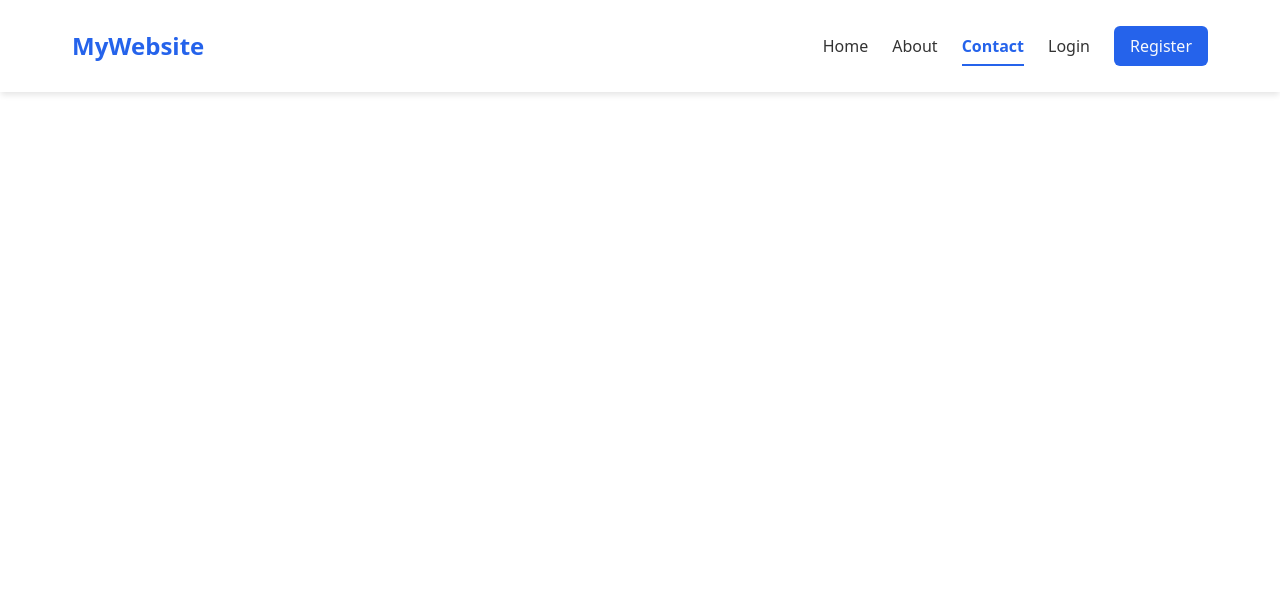
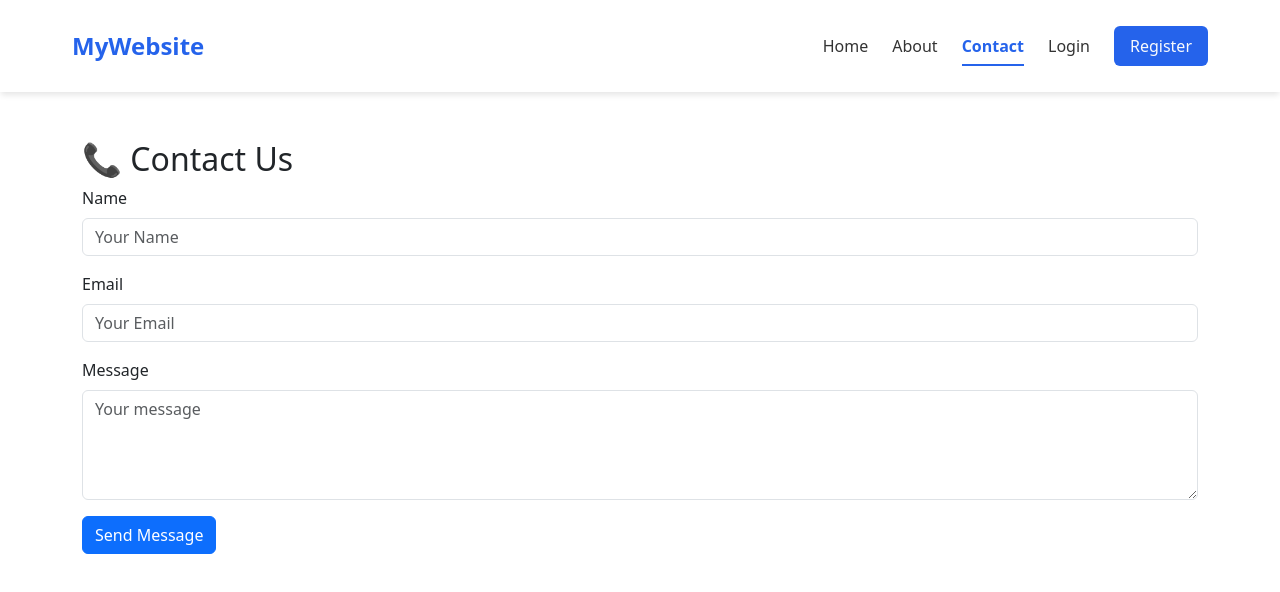
Before and after one commit to esteham/employee-management-system, a React (Vite) app in the folder frontend/: page /Contact in a window 1280 px wide. Shown: the top 592 px of the page. Built offline with nearby package versions, Linux system fonts and the light colour scheme.

Commit message:
create about and contact page and modify also home page style

```diff
--- a/frontend/src/App.jsx
+++ b/frontend/src/App.jsx
@@ -7,7 +7,9 @@ import './index.css';
 import './assets/css/header.css';
 import Header from './components/Header';
 import Home from './components/Home';
-import LoginFetch from './pages/LoginFetch'
+import About from './components/About';
+import Contact from './components/Contact';
+import LoginFetch from './pages/LoginFetch';
 import HrDashboard from './pages/Dashboard/HrDashboard';
 import AdminDashboard from './pages/Dashboard/AdminDashboard';
 import EmployeeDashboard from './pages/Dashboard/EmployeeDashboard';
@@ -18,6 +20,8 @@ function App() {
       <Header />
       <Routes>
         <Route path="/" element={<Home />} />
+        <Route path="/About" element={<About />} />
+        <Route path="/Contact" element={<Contact />} />
         <Route path="/LoginFetch" element={<LoginFetch />} />
         <Route path="/HrDashboard" element={<HrDashboard />} />
         <Route path="/AdminDashboard" element={<AdminDashboard />} />
--- a/frontend/src/components/About.jsx
+++ b/frontend/src/components/About.jsx
@@ -0,0 +1,17 @@
+import React from 'react';
+
+const About = () => {
+  return (
+    <div className="container mt-5">
+      <h2>📄 About Us</h2>
+      <p>
+        Welcome to our Employee Management System. This platform helps admins, HRs, and employees manage their workflow more efficiently.
+      </p>
+      <p>
+        Our goal is to digitize HR and payroll operations with an intuitive and powerful dashboard experience for all user roles.
+      </p>
+    </div>
+  );
+};
+
+export default About;
--- a/frontend/src/components/Contact.jsx
+++ b/frontend/src/components/Contact.jsx
@@ -0,0 +1,73 @@
+import React, { useState } from 'react';
+import { Form, Button, Alert } from 'react-bootstrap';
+
+const Contact = () => {
+  const [formData, setFormData] = useState({ name: "", email: "", message: "" });
+  const [submitted, setSubmitted] = useState(false);
+
+  const handleChange = (e) => {
+    setFormData({
+      ...formData,
+      [e.target.name]: e.target.value,
+    });
+  };
+
+  const handleSubmit = (e) => {
+    e.preventDefault();
+    setSubmitted(true);
+    // Normally you would send this data to backend using fetch or axios
+  };
+
+  return (
+    <div className="container mt-5">
+      <h2>📞 Contact Us</h2>
+
+      {submitted && <Alert variant="success">Thanks for reaching out! We will get back to you soon.</Alert>}
+
+      <Form onSubmit={handleSubmit}>
+        <Form.Group className="mb-3" controlId="contactName">
+          <Form.Label>Name</Form.Label>
+          <Form.Control
+            type="text"
+            placeholder="Your Name"
+            name="name"
+            value={formData.name}
+            onChange={handleChange}
+            required
+          />
+        </Form.Group>
+
+        <Form.Group className="mb-3" controlId="contactEmail">
+          <Form.Label>Email</Form.Label>
+          <Form.Control
+            type="email"
+            placeholder="Your Email"
+            name="email"
+            value={formData.email}
+            onChange={handleChange}
+            required
+          />
+        </Form.Group>
+
+        <Form.Group className="mb-3" controlId="contactMessage">
+          <Form.Label>Message</Form.Label>
+          <Form.Control
+            as="textarea"
+            rows={4}
+            placeholder="Your message"
+            name="message"
+            value={formData.message}
+            onChange={handleChange}
+            required
+          />
+        </Form.Group>
+
+        <Button variant="primary" type="submit">
+          Send Message
+        </Button>
+      </Form>
+    </div>
+  );
+};
+
+export default Contact;
--- a/frontend/src/components/Home.jsx
+++ b/frontend/src/components/Home.jsx
@@ -1,12 +1,52 @@
 import React from 'react';
-const Home = ()=>
-{
-    return(
-         <div style={{ background: 'lightblue', padding: '10px' }}>
-      <h2>Home Test</h2>
-    </div>
+import { Container, Row, Col, Card } from 'react-bootstrap';
 
-    );
+const Home = () => {
+  return (
+    <Container className="mt-5">
+      <div className="text-center mb-4">
+        <h1>👋 Welcome to the Employee Management System</h1>
+        <p className="lead">
+          A simple and powerful platform to manage employees, HR activities, and administrative tasks efficiently.
+        </p>
+      </div>
+
+      <Row>
+        <Col md={4}>
+          <Card className="mb-4 shadow-sm">
+            <Card.Body>
+              <Card.Title>👨‍💼 Employee Dashboard</Card.Title>
+              <Card.Text>
+                View your profile, download payslips, and apply for leave directly from your dashboard.
+              </Card.Text>
+            </Card.Body>
+          </Card>
+        </Col>
+
+        <Col md={4}>
+          <Card className="mb-4 shadow-sm">
+            <Card.Body>
+              <Card.Title>👔 HR Panel</Card.Title>
+              <Card.Text>
+                Manage employee data, attendance, and recruitment from one central location.
+              </Card.Text>
+            </Card.Body>
+          </Card>
+        </Col>
+
+        <Col md={4}>
+          <Card className="mb-4 shadow-sm">
+            <Card.Body>
+              <Card.Title>🛡️ Admin Control</Card.Title>
+              <Card.Text>
+                Full system control including role management, data backups, and system settings.
+              </Card.Text>
+            </Card.Body>
+          </Card>
+        </Col>
+      </Row>
+    </Container>
+  );
 };
 
 export default Home;
```
